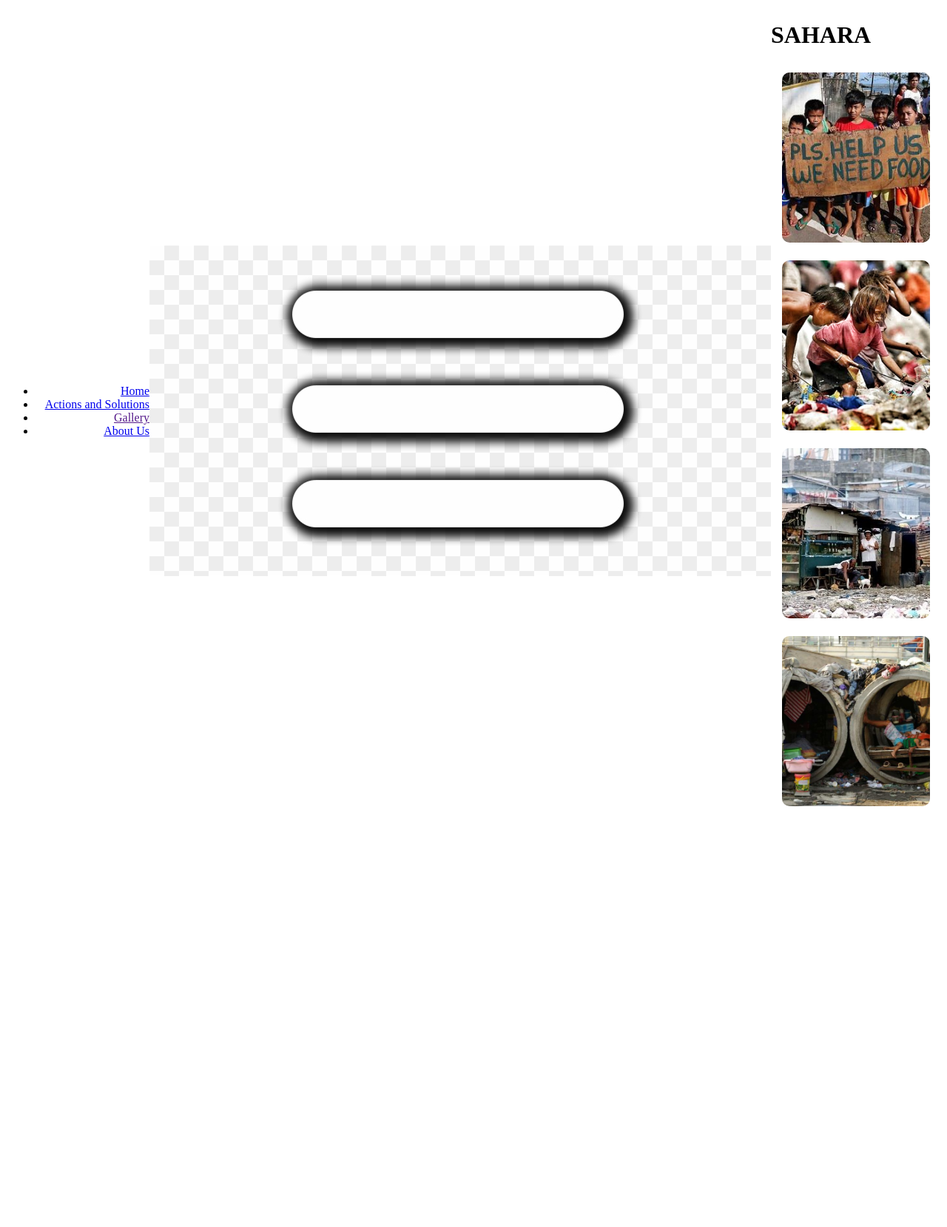
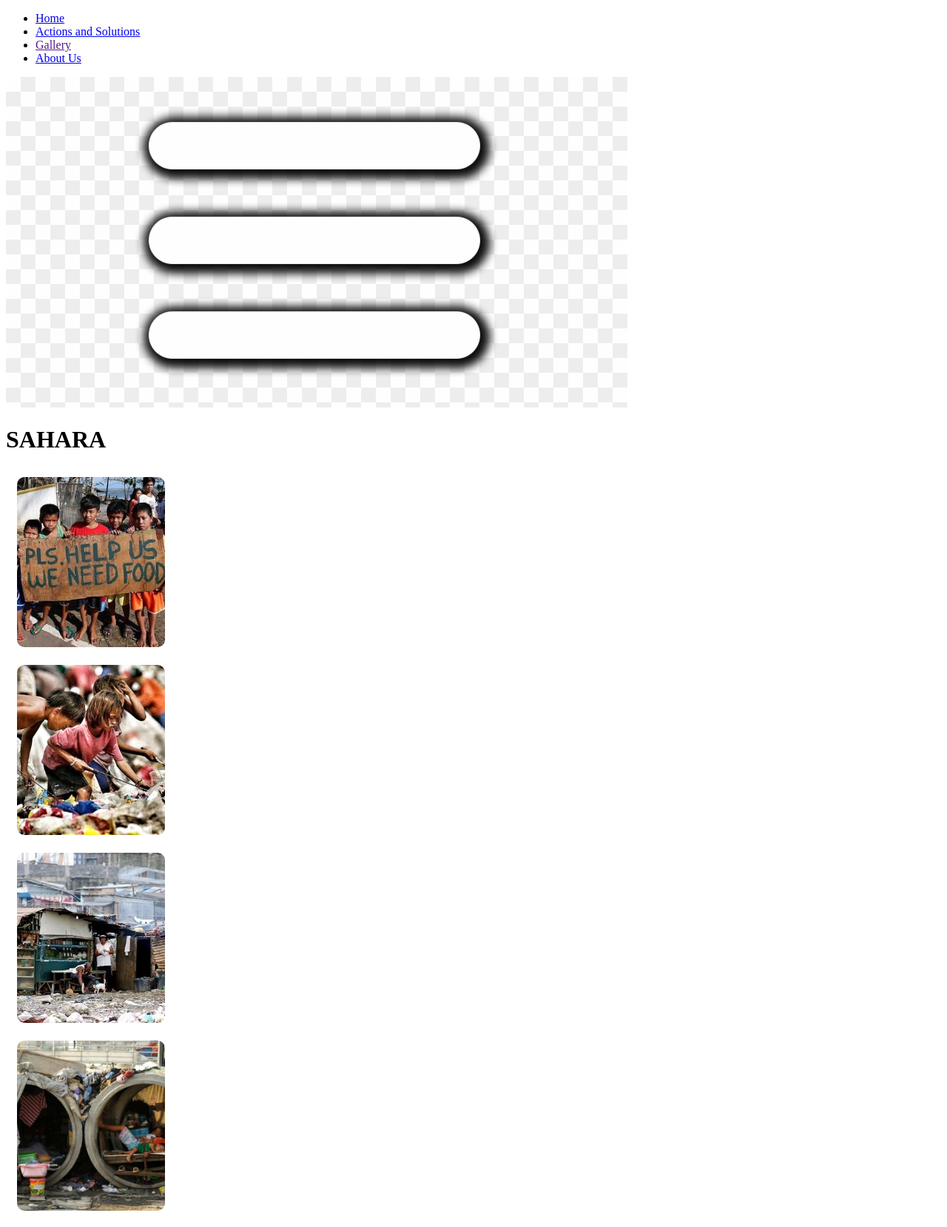
Before and after one commit to VinzJS/learningtasks, a PHP site: page /LT4/gallery.html in a window 1280 px wide. Shown: the whole page at 74% size. Before the commit the page ends 1090 px from the top, so only its background shows below. Run offline with PHP 8.4, Linux system fonts and the light colour scheme.

Commit message:
Update styles3.css

```diff
--- a/LT4/styles3.css
+++ b/LT4/styles3.css
@@ -23,13 +23,3 @@
 .card4{
   background-image:url(pic4.jpg);
 }
-
-.navbar{
-  height:12%;
-  display:flex;
-  align-items:center;
-}
- nav{
-  flex:1;
-  text-align:right;
-}
```
